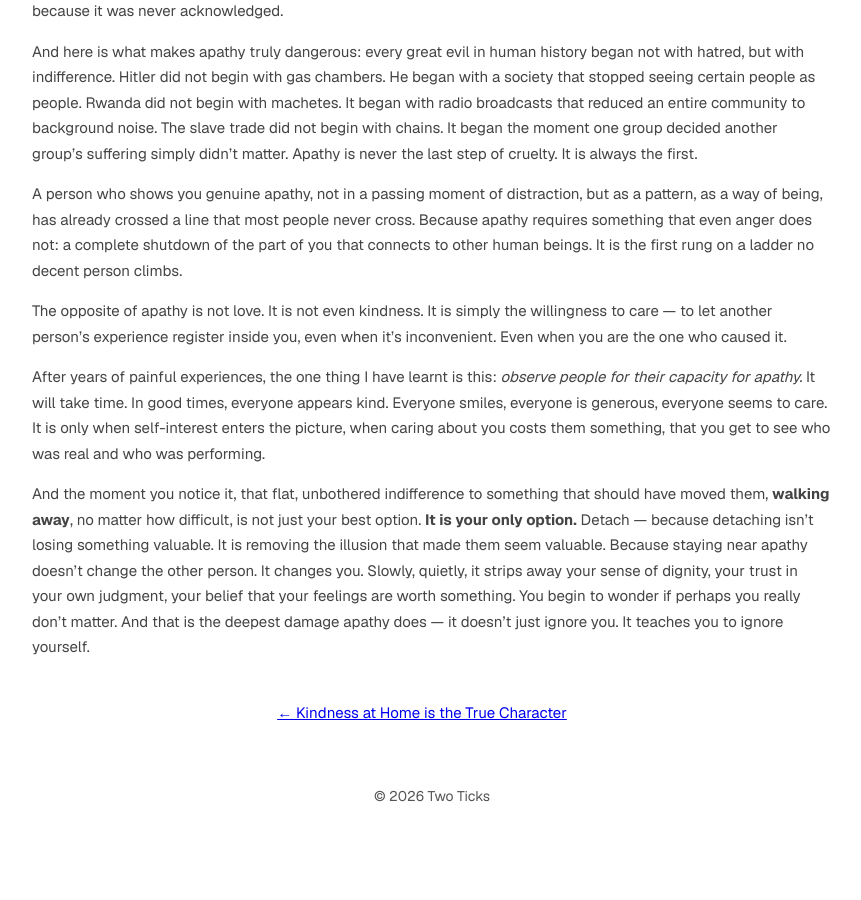
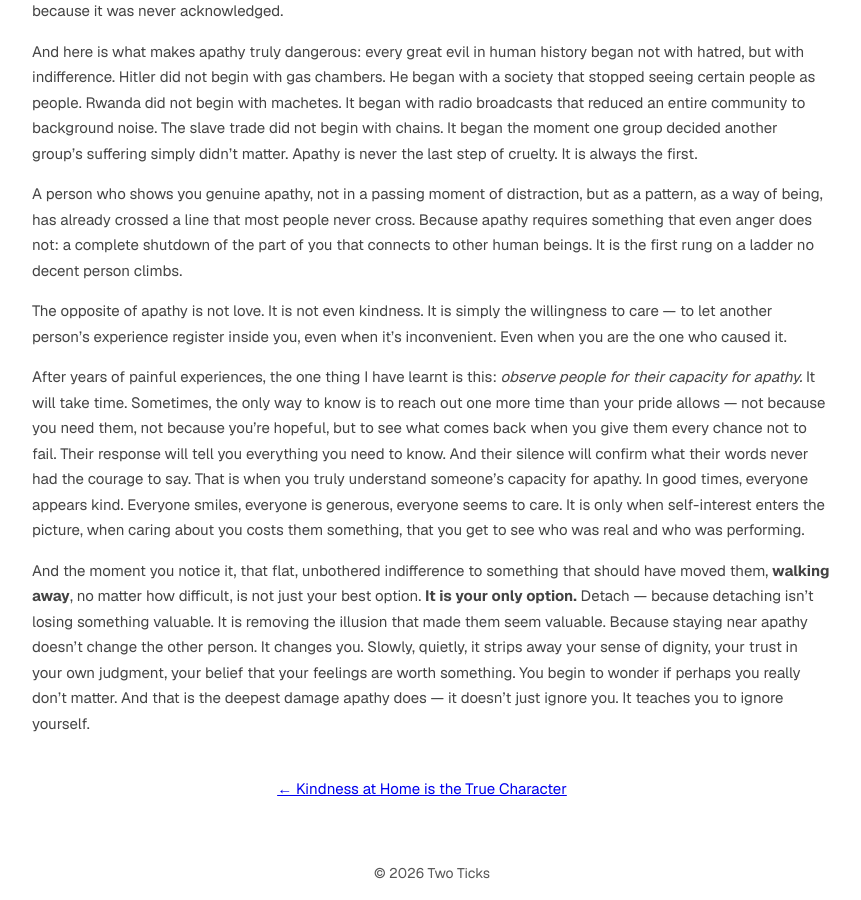
Before and after one commit to trmanish/trmanish.github.io, a Jekyll site: the page built from _posts/2026-04-10-apathy-is-the-most-painful-human-behavior.md, in a window 1280 px wide and 900 px high, scrolled down 996 px. Shown: the whole window, without its empty margins (208-1069 px from the left). Built offline with Jekyll 4.4.1, drawn with Linux system fonts in a browser that asks for light colours; before the commit the page ends 1819 px from its top, so only the background shows below that.

Commit message:
Add testing for apathy lines in Apathy post

```diff
--- a/_posts/2026-04-10-apathy-is-the-most-painful-human-behavior.md
+++ b/_posts/2026-04-10-apathy-is-the-most-painful-human-behavior.md
@@ -34,6 +34,6 @@ A person who shows you genuine apathy, not in a passing moment of distraction, b
 
 The opposite of apathy is not love. It is not even kindness. It is simply the willingness to care — to let another person's experience register inside you, even when it's inconvenient. Even when you are the one who caused it.
 
-After years of painful experiences, the one thing I have learnt is this: *observe people for their capacity for apathy.* It will take time. In good times, everyone appears kind. Everyone smiles, everyone is generous, everyone seems to care. It is only when self-interest enters the picture, when caring about you costs them something, that you get to see who was real and who was performing.
+After years of painful experiences, the one thing I have learnt is this: *observe people for their capacity for apathy.* It will take time. Sometimes, the only way to know is to reach out one more time than your pride allows — not because you need them, not because you're hopeful, but to see what comes back when you give them every chance not to fail. Their response will tell you everything you need to know. And their silence will confirm what their words never had the courage to say. That is when you truly understand someone's capacity for apathy. In good times, everyone appears kind. Everyone smiles, everyone is generous, everyone seems to care. It is only when self-interest enters the picture, when caring about you costs them something, that you get to see who was real and who was performing.
 
 And the moment you notice it, that flat, unbothered indifference to something that should have moved them, **walking away**, no matter how difficult, is not just your best option. **It is your only option.** Detach — because detaching isn't losing something valuable. It is removing the illusion that made them seem valuable. Because staying near apathy doesn't change the other person. It changes you. Slowly, quietly, it strips away your sense of dignity, your trust in your own judgment, your belief that your feelings are worth something. You begin to wonder if perhaps you really don't matter. And that is the deepest damage apathy does — it doesn't just ignore you. It teaches you to ignore yourself.
```
